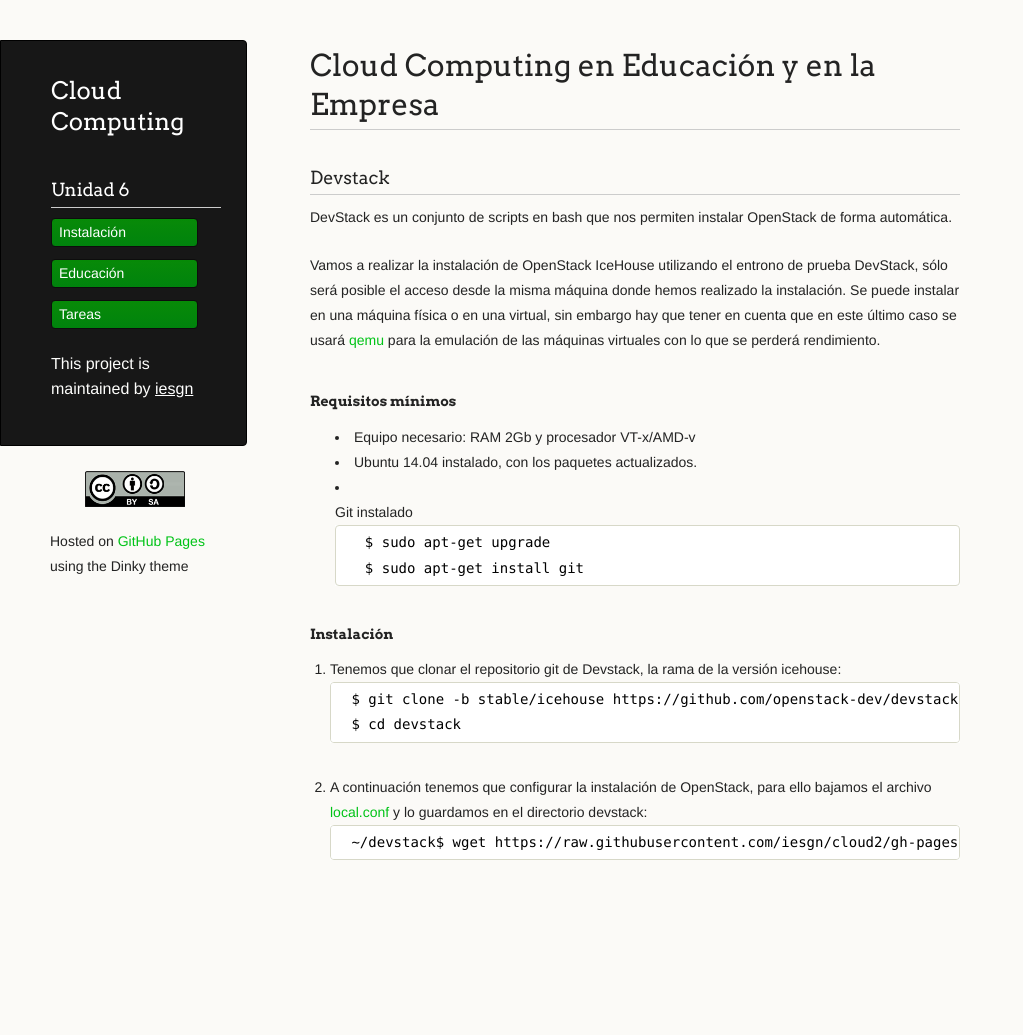
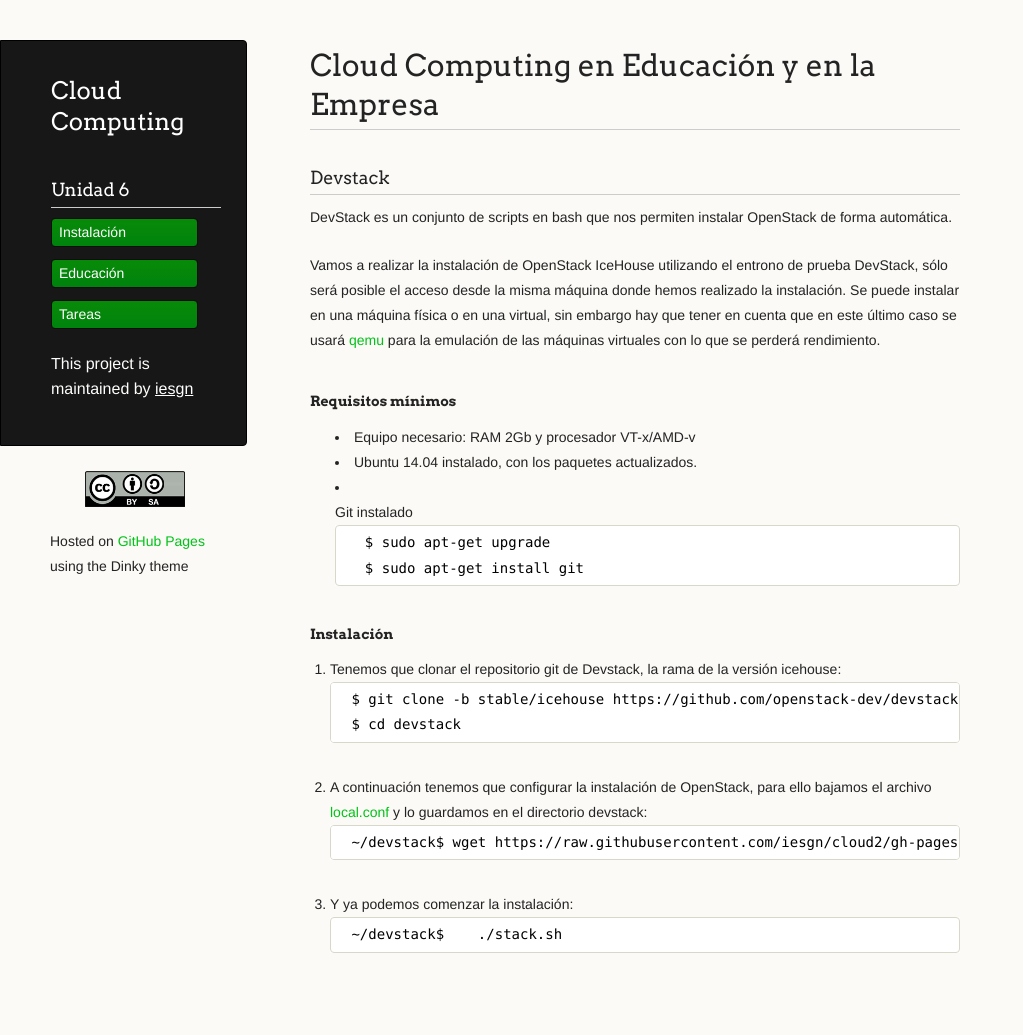
Before and after one commit to iesgn/cloud2, a Jekyll site: the page built from curso/u6/devstack.md, in a window 1280 px wide. Shown: the whole page, without its empty margins (0-1023 px from the left). Built offline with Jekyll 4.4.1, drawn with Linux system fonts in a browser that asks for light colours; before the commit the page ends 942 px from its top, so only the background shows below that.

Commit message:
devstack

```diff
--- a/curso/u6/devstack.md
+++ b/curso/u6/devstack.md
@@ -29,3 +29,7 @@ Vamos a realizar la instalación de OpenStack IceHouse utilizando el entrono de
 2. A continuación tenemos que configurar la instalación de OpenStack, para ello bajamos el archivo [local.conf](https://raw.githubusercontent.com/iesgn/cloud2/gh-pages/curso/u6/local.conf) y lo guardamos en el directorio devstack:
 
 		~/devstack$ wget https://raw.githubusercontent.com/iesgn/cloud2/gh-pages/curso/u6/local.conf
+
+3. Y ya podemos comenzar la instalación:
+
+		~/devstack$	./stack.sh
```
